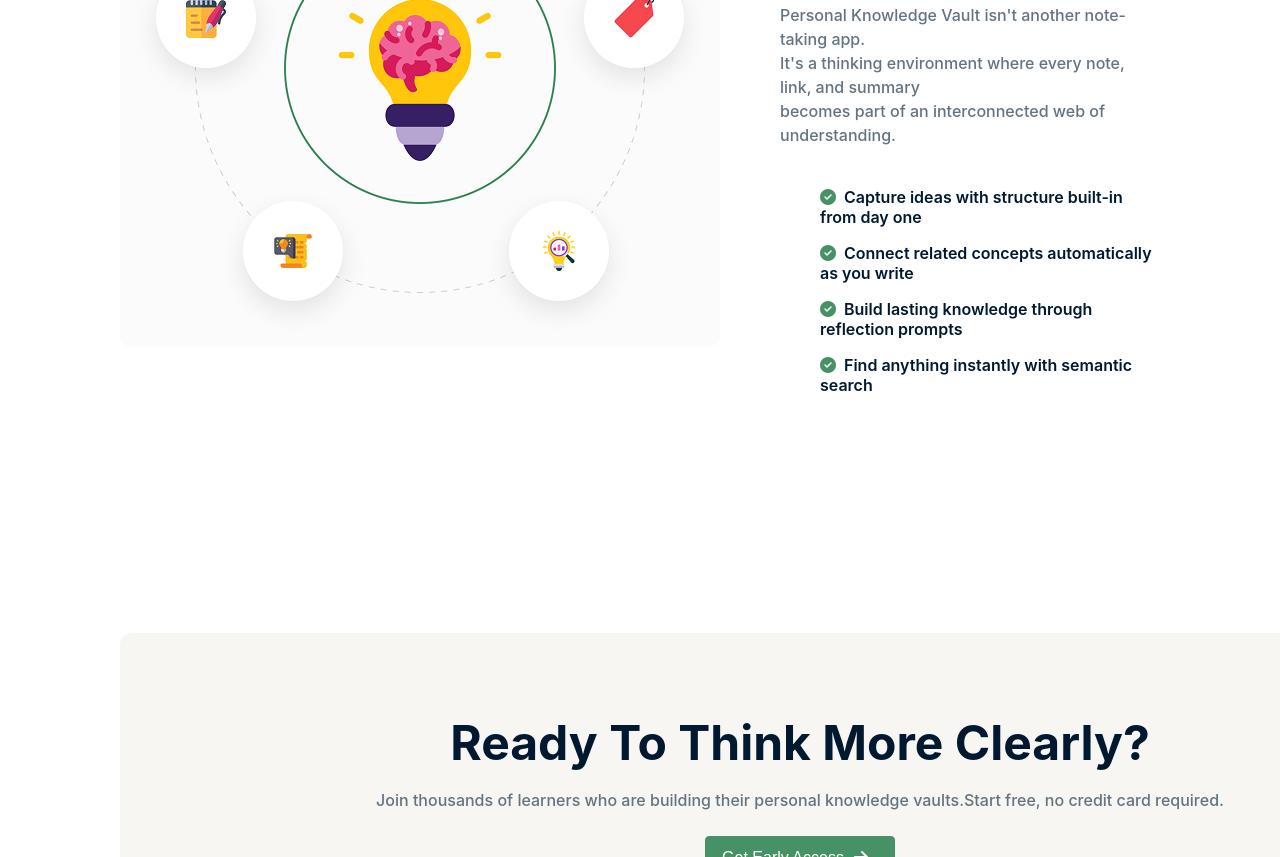
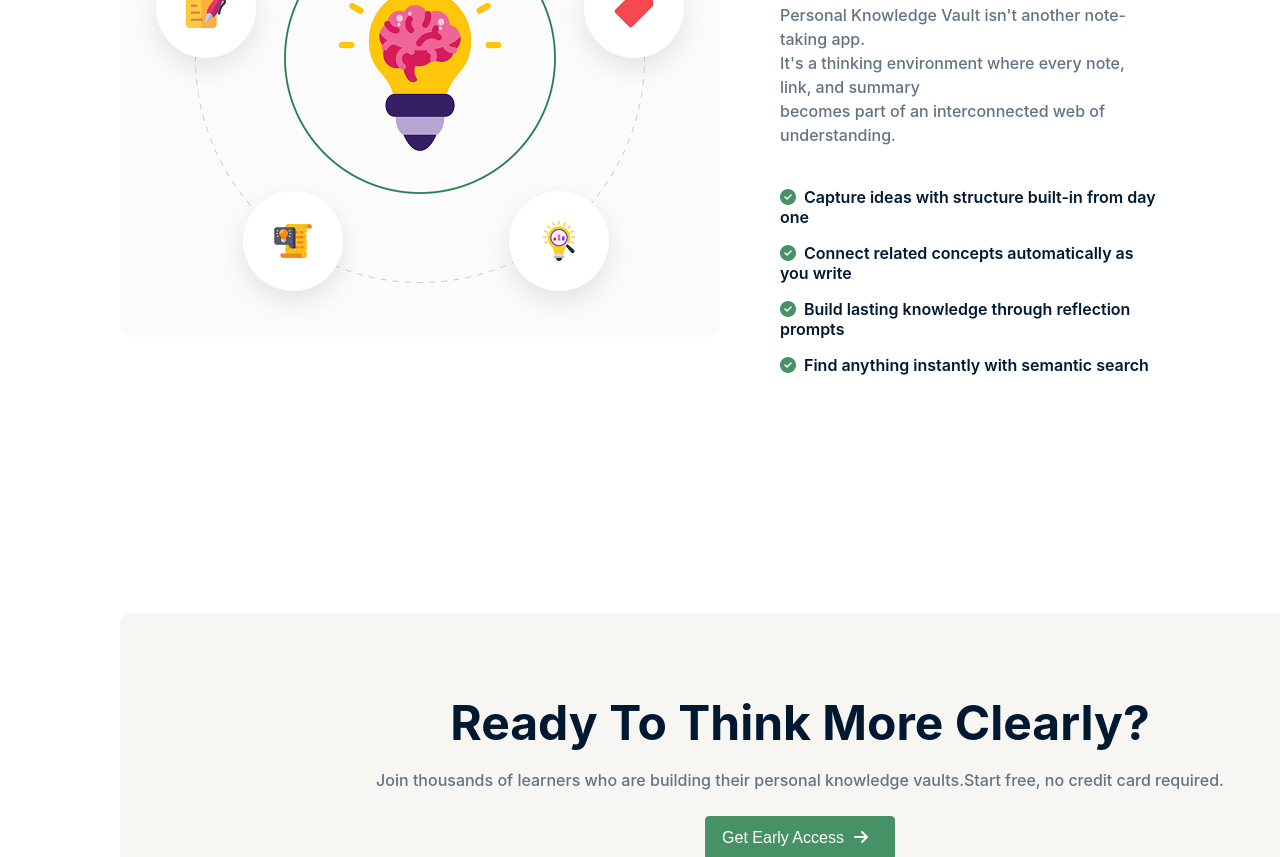
Before and after one commit to ab-siddik-ru-cse/knowledge-vault, a plain HTML site: page index.html in a window 1280 px wide. Shown: the part 1774-2631 px from the top of the page. Drawn offline with Linux system fonts and the light colour scheme.

Commit message:
double check done alhamdulilah everything looks fine

```diff
--- a/style.css
+++ b/style.css
@@ -10,7 +10,7 @@ body {
     max-width: 1600px;
     margin: 0 auto;
 }
-ul li {
+ul{
     list-style: none;
     margin: 0;
     padding: 0;
```
